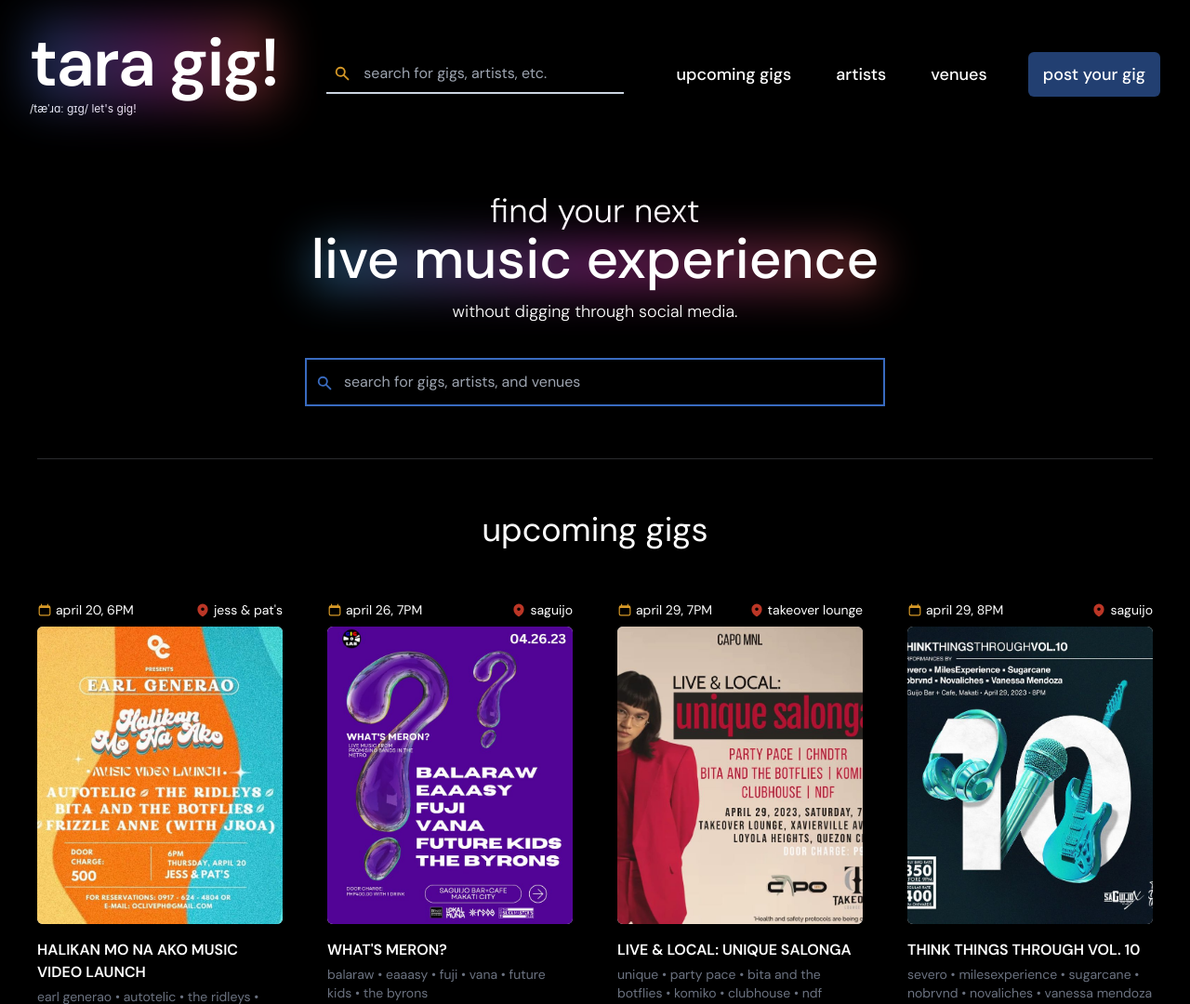
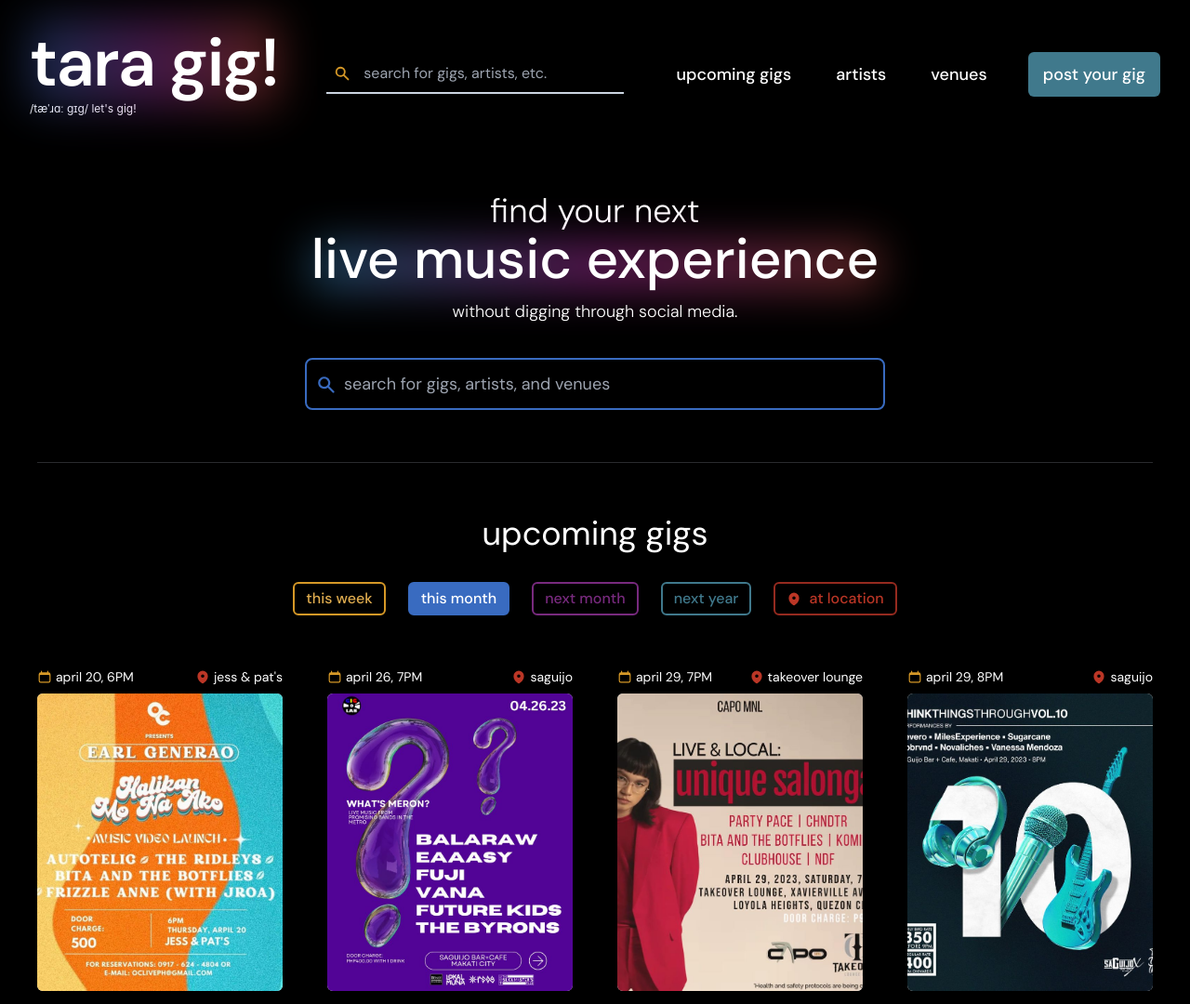
Before and after one commit to lazymaplekoi/tara-gig, a Django app: template src/gigs/templates/index.html in a window 1280 px wide. Shown: the top 1080 px of the page at 93% size. Run offline with Django 3.2, Linux system fonts and the light colour scheme; the template is opened without the code that fills it, so the values that code supplies are empty.

Commit message:
update colors, add dummy filters

```diff
--- a/src/gigs/templates/index.html
+++ b/src/gigs/templates/index.html
@@ -9,6 +9,20 @@
         <hr class="border-jet my-10 md:my-14">
 
         <div class="mt-10 text-4xl text-center">upcoming gigs</div>
+
+        <div class="max-w-5xl mx-auto pt-8 flex justify-center space-x-6 text-center">
+            <a href="#" title="" class="relative text-center px-3 py-1 font-medium text-citrine-600 border-2 border-citrine bg-transparent transition-all duration-200 hover:text-white hover:bg-citrine rounded-md focus:bg-citrine focus:text-white" role="button">this week</a>
+            <!-- <a href="#" title="" class="relative text-center px-3 py-1  font-medium text-twilight-600 border-2 border-twilight-600 bg-transparent transition-all duration-200 hover:text-white hover:bg-twilight-600 rounded-md focus:bg-twilight-600" role="button">this month</a> -->
+            <a href="#" title="" class="relative text-center px-3 py-1 font-medium text-white border-2 border-twilight-600 bg-twilight-600 transition-all duration-200 hover:text-white hover:bg-twilight-600 rounded-md focus:bg-twilight-600 focus:text-white" role="button">this month</a>
+            <a href="#" title="" class="relative text-center px-3 py-1  font-medium text-eminence border-2 border-eminence bg-transparent transition-all duration-200 hover:text-white hover:bg-eminence rounded-md focus:bg-eminence focus:text-white" role="button">next month</a>
+            <a href="#" title="" class="relative text-center px-3 py-1 font-medium text-cerulean border-2 border-cerulean bg-transparent transition-all duration-200 hover:text-white hover:bg-cerulean rounded-md focus:bg-cerulean focus:text-white" role="button">next year</a>
+            <a href="#" title="" class="relative flex items-center text-center px-3 py-1 font-medium text-paprika border-2 border-paprika-400 bg-transparent transition-all duration-200 hover:text-white hover:bg-paprika-400 rounded-md focus:bg-paprika-400 focus:text-white" role="button">
+                <svg xmlns="http://www.w3.org/2000/svg" viewBox="0 0 20 20" fill="currentColor" class="w-4 h-4 mr-2 fill-paprika">
+                    <path fill-rule="evenodd" d="M9.69 18.933l.003.001C9.89 19.02 10 19 10 19s.11.02.308-.066l.002-.001.006-.003.018-.008a5.741 5.741 0 00.281-.14c.186-.096.446-.24.757-.433.62-.384 1.445-.966 2.274-1.765C15.302 14.988 17 12.493 17 9A7 7 0 103 9c0 3.492 1.698 5.988 3.355 7.584a13.731 13.731 0 002.273 1.765 11.842 11.842 0 00.976.544l.062.029.018.008.006.003zM10 11.25a2.25 2.25 0 100-4.5 2.25 2.25 0 000 4.5z" clip-rule="evenodd" />
+                </svg>
+                <span>at location</span>
+            </a>
+        </div>
 
         {% comment %} start gigs {% endcomment %}
         <div class="mt-14 grid grid-cols-1 gap-8 sm:grid-cols-2 lg:grid-cols-3 xl:grid-cols-4 xl:gap-x-12">
--- a/src/gigs/templates/layouts/header.html
+++ b/src/gigs/templates/layouts/header.html
@@ -56,16 +56,16 @@
                 </span>
 
                 <span class="relative group inline-flex sm:inline">
-                    <span class="bg-gradient-to-r from-jade to-jade filter blur-lg transition-all duration-200 opacity-0 group-hover:opacity-60 absolute inset-0 w-full"></span>
+                    <span class="bg-gradient-to-r from-cerulean to-cerulean filter blur-lg transition-all duration-200 opacity-0 group-hover:opacity-60 absolute inset-0 w-full"></span>
                     <span class="relative">
                         <a href="#" title="" class="nav-item">venues</a>
                     </span>
                 </span>
 
                 <span class="relative group inline-flex sm:inline">
-                    <span class="bg-gradient-to-r from-twilight-700 to-twilight-700 filter blur-xl transition-all duration-200 opacity-0 group-hover:opacity-90 absolute inset-0 w-full"></span>
+                    <span class="bg-gradient-to-r from-cerulean to-cerulean-700 filter blur-xl transition-all duration-200 opacity-0 group-hover:opacity-90 absolute inset-0 w-full"></span>
                     <span class="relative">
-                        <a href="#" title="" class="relative text-center px-4 py-3 text-lg font-medium text-white transition-all duration-200 bg-twilight-400 group-hover:bg-twilight-500/80 rounded-md focus:bg-twilight-600" role="button">post your gig</a>
+                        <a href="#" title="" class="relative text-center px-4 py-3 text-lg font-medium text-white transition-all duration-200 bg-cerulean-500 group-hover:shadow-lg group-hover:shadow-cerulean-400/70 rounded-md focus:bg-cerulean-600" role="button">post your gig</a>
                     </span>
                 </span>
             </nav>
@@ -85,7 +85,7 @@
                       <path fill-rule="evenodd" d="M8 4a4 4 0 100 8 4 4 0 000-8zM2 8a6 6 0 1110.89 3.476l4.817 4.817a1 1 0 01-1.414 1.414l-4.816-4.816A6 6 0 012 8z" clip-rule="evenodd"></path>
                     </svg>
                   </span>
-                <input type="text" placeholder="search for gigs, artists, and venues" class="flex bg-transparent w-full border border-citrine py-2 pl-10 shadow-xl hover:shadow-paprika-600/30 focus:outline-none  focus:shadow-eminence-600/30 focus:ring-none text-base transition-all duration-200" />
+                <input type="text" placeholder="search for gigs, artists, and venues" class="flex bg-transparent w-full border rounded-md border-citrine py-2 pl-10 shadow-xl hover:shadow-paprika-600/30 focus:outline-none  focus:shadow-eminence-600/30 focus:ring-none text-base transition-all duration-200" />
             </div>
 
 
@@ -111,7 +111,7 @@
             </span>
 
             <span class="relative group inline-flex sm:inline">
-                <span class="bg-gradient-to-r from-jade to-jade filter blur-lg transition-all duration-200 opacity-0 group-hover:opacity-60 absolute inset-0 w-full"></span>
+                <span class="bg-gradient-to-r from-cerulean to-cerulean filter blur-lg transition-all duration-200 opacity-0 group-hover:opacity-60 absolute inset-0 w-full"></span>
                 <span class="relative">
                     <a href="#" title="" class="nav-item">venues</a>
                 </span>
--- a/src/gigs/templates/layouts/hero.html
+++ b/src/gigs/templates/layouts/hero.html
@@ -14,11 +14,11 @@
 
         <div class="relative group max-w-2xl w-full mx-auto px-6 my-6 text-center">
             <span class="absolute inset-y-0 flex items-center pl-3 pt-1">
-                <svg class="h-5 w-5 fill-twilight-600" viewBox="0 0 22 22">
+                <svg class="h-6 w-6 fill-twilight-600" viewBox="0 0 22 22">
                   <path fill-rule="evenodd" d="M8 4a4 4 0 100 8 4 4 0 000-8zM2 8a6 6 0 1110.89 3.476l4.817 4.817a1 1 0 01-1.414 1.414l-4.816-4.816A6 6 0 012 8z" clip-rule="evenodd"></path>
                 </svg>
               </span>
-            <input type="text" placeholder="search for gigs, artists, and venues" class="flex bg-transparent w-full border-2 border-twilight-600 py-3 pl-10 shadow-xl hover:shadow-paprika-600/30 focus:outline-none  focus:shadow-eminence-600/30 focus:ring-none text-base transition-all duration-200" />
+            <input type="text" placeholder="search for gigs, artists, and venues" class="flex bg-transparent w-full border-2 rounded-lg border-twilight-600 py-3 pl-10 shadow-xl hover:shadow-paprika-600/20 focus:outline-none focus:shadow-eminence-600/30 focus:ring-none text-lg transition-all duration-200" />
         </div>
     </div>
 </div>
--- a/src/static/css/styles.css
+++ b/src/static/css/styles.css
@@ -566,7 +566,7 @@ h1, h2, h3, h4, h5, h6 {
   color: rgb(255 255 255 / var(--tw-text-opacity));
 }
 
-.gig-deets .date, .gig-deets .location {
+.date, .location {
   display: flex;
   align-items: center;
 }
@@ -679,10 +667,18 @@ h1, h2, h3, h4, h5, h6 {
   margin-bottom: 0.75rem;
 }
 
+.ml-2 {
+  margin-left: 0.5rem;
+}
+
 .mr-1 {
   margin-right: 0.25rem;
 }
 
+.mr-2 {
+  margin-right: 0.5rem;
+}
+
 .mt-0 {
   margin-top: 0px;
 }
@@ -771,6 +767,10 @@ h1, h2, h3, h4, h5, h6 {
   max-width: 48rem;
 }
 
+.max-w-5xl {
+  max-width: 64rem;
+}
+
 .max-w-7xl {
   max-width: 80rem;
 }
@@ -811,12 +811,22 @@ h1, h2, h3, h4, h5, h6 {
   justify-content: flex-start;
 }
 
+.justify-center {
+  justify-content: center;
+}
+
 .justify-between {
   justify-content: space-between;
 }
 
 .gap-8 {
   gap: 2rem;
+}
+
+.space-x-6 > :not([hidden]) ~ :not([hidden]) {
+  --tw-space-x-reverse: 0;
+  margin-right: calc(1.5rem * var(--tw-space-x-reverse));
+  margin-left: calc(1.5rem * calc(1 - var(--tw-space-x-reverse)));
 }
 
 .space-y-8 > :not([hidden]) ~ :not([hidden]) {
@@ -829,24 +839,39 @@ h1, h2, h3, h4, h5, h6 {
   overflow: hidden;
 }
 
+.rounded-lg {
+  border-radius: 0.5rem;
+}
+
 .rounded-md {
   border-radius: 0.375rem;
 }
 
+.border {
+  border-width: 1px;
+}
+
 .border-2 {
   border-width: 2px;
 }
 
-.border {
-  border-width: 1px;
-}
-
 .border-b-2 {
   border-bottom-width: 2px;
 }
 
-.border-b {
-  border-bottom-width: 1px;
+.border-cerulean {
+  --tw-border-opacity: 1;
+  border-color: rgb(64 121 140 / var(--tw-border-opacity));
+}
+
+.border-citrine {
+  --tw-border-opacity: 1;
+  border-color: rgb(213 152 39 / var(--tw-border-opacity));
+}
+
+.border-eminence {
+  --tw-border-opacity: 1;
+  border-color: rgb(120 42 126 / var(--tw-border-opacity));
 }
 
 .border-jet {
@@ -854,6 +879,11 @@ h1, h2, h3, h4, h5, h6 {
   border-color: rgb(42 43 46 / var(--tw-border-opacity));
 }
 
+.border-paprika-400 {
+  --tw-border-opacity: 1;
+  border-color: rgb(149 42 31 / var(--tw-border-opacity));
+}
+
 .border-slate-300 {
   --tw-border-opacity: 1;
   border-color: rgb(203 213 225 / var(--tw-border-opacity));
@@ -864,29 +894,9 @@ h1, h2, h3, h4, h5, h6 {
   border-color: rgb(57 107 192 / var(--tw-border-opacity));
 }
 
-.border-white {
-  --tw-border-opacity: 1;
-  border-color: rgb(255 255 255 / var(--tw-border-opacity));
-}
-
-.border-eminence-600 {
-  --tw-border-opacity: 1;
-  border-color: rgb(170 59 177 / var(--tw-border-opacity));
-}
-
-.border-paprika-600 {
-  --tw-border-opacity: 1;
-  border-color: rgb(216 80 65 / var(--tw-border-opacity));
-}
-
-.border-paprika-400 {
-  --tw-border-opacity: 1;
-  border-color: rgb(149 42 31 / var(--tw-border-opacity));
-}
-
-.border-citrine {
-  --tw-border-opacity: 1;
-  border-color: rgb(213 152 39 / var(--tw-border-opacity));
+.bg-cerulean-500 {
+  --tw-bg-opacity: 1;
+  background-color: rgb(64 121 140 / var(--tw-bg-opacity));
 }
 
 .bg-gray-200 {
@@ -903,14 +913,9 @@ h1, h2, h3, h4, h5, h6 {
   background-color: rgb(34 63 113 / var(--tw-bg-opacity));
 }
 
-.bg-eminence-400 {
-  --tw-bg-opacity: 1;
-  background-color: rgb(96 34 101 / var(--tw-bg-opacity));
-}
-
-.bg-eminence {
-  --tw-bg-opacity: 1;
-  background-color: rgb(120 42 126 / var(--tw-bg-opacity));
+.bg-twilight-600 {
+  --tw-bg-opacity: 1;
+  background-color: rgb(57 107 192 / var(--tw-bg-opacity));
 }
 
 .bg-gradient-to-r {
@@ -1017,6 +1022,11 @@ h1, h2, h3, h4, h5, h6 {
   padding: 0.5rem;
 }
 
+.px-3 {
+  padding-left: 0.75rem;
+  padding-right: 0.75rem;
+}
+
 .px-4 {
   padding-left: 1rem;
   padding-right: 1rem;
@@ -1047,6 +1057,11 @@ h1, h2, h3, h4, h5, h6 {
   padding-bottom: 2rem;
 }
 
+.py-1 {
+  padding-top: 0.25rem;
+  padding-bottom: 0.25rem;
+}
+
 .pb-4 {
   padding-bottom: 1rem;
 }
@@ -1142,14 +1165,49 @@ h1, h2, h3, h4, h5, h6 {
   letter-spacing: -0.025em;
 }
 
+.text-cerulean {
+  --tw-text-opacity: 1;
+  color: rgb(64 121 140 / var(--tw-text-opacity));
+}
+
+.text-citrine {
+  --tw-text-opacity: 1;
+  color: rgb(213 152 39 / var(--tw-text-opacity));
+}
+
+.text-eminence {
+  --tw-text-opacity: 1;
+  color: rgb(120 42 126 / var(--tw-text-opacity));
+}
+
 .text-gray-500 {
   --tw-text-opacity: 1;
   color: rgb(107 114 128 / var(--tw-text-opacity));
 }
 
+.text-paprika {
+  --tw-text-opacity: 1;
+  color: rgb(187 54 38 / var(--tw-text-opacity));
+}
+
+.text-twilight-600 {
+  --tw-text-opacity: 1;
+  color: rgb(57 107 192 / var(--tw-text-opacity));
+}
+
 .text-white {
   --tw-text-opacity: 1;
   color: rgb(255 255 255 / var(--tw-text-opacity));
+}
+
+.text-citrine-500 {
+  --tw-text-opacity: 1;
+  color: rgb(213 152 39 / var(--tw-text-opacity));
+}
+
+.text-citrine-600 {
+  --tw-text-opacity: 1;
+  color: rgb(223 172 79 / var(--tw-text-opacity));
 }
 
 .opacity-0 {
--- a/src/static/css/tailwind.css
+++ b/src/static/css/tailwind.css
@@ -25,7 +25,7 @@
         @apply mb-2 flex flex-row items-center justify-between text-sm font-normal text-white;
     }
 
-    .gig-deets .date, .gig-deets .location {
+    .date, .location {
         @apply flex items-center;
     }
 
```
Also changed, not shown: other parts of src/static/css/styles.css (+96 -38 lines), src/tailwind.config.js (+11 -11 lines).
